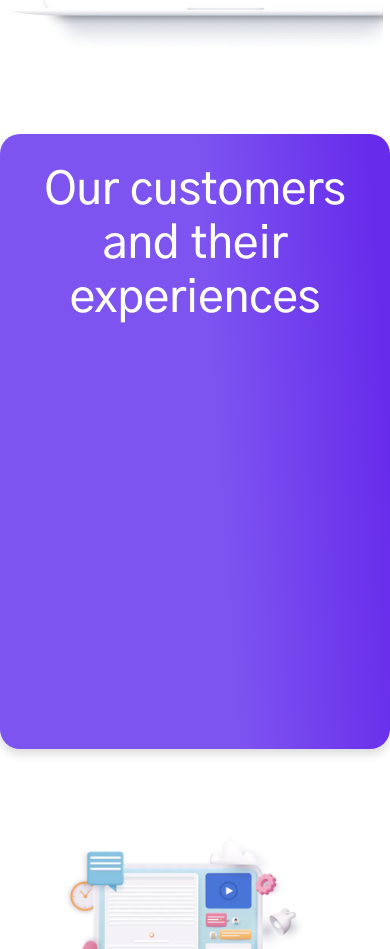
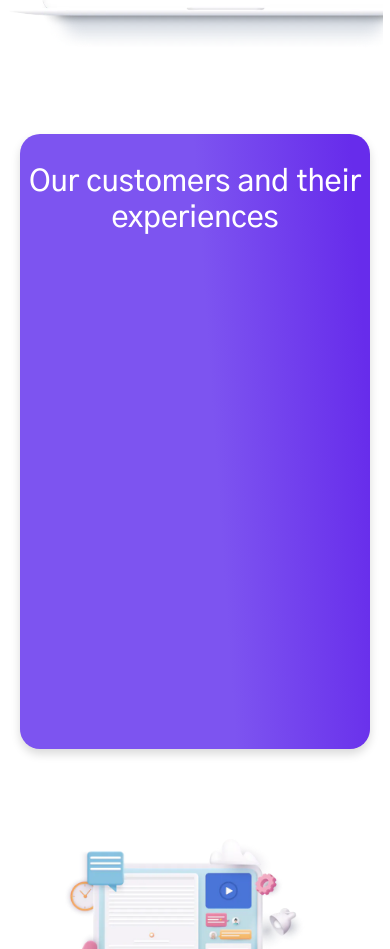
Before and after one commit to Elite-Codes/elite-codes.github.io, a React (Vite) app: page / in a window 390 px wide. Shown: the part 3077-4026 px from the top of the page. Built offline with nearby package versions, Linux system fonts and the light colour scheme.

Commit message:
fix: about page mobile view

```diff
--- a/src/components/css/aboutus.css
+++ b/src/components/css/aboutus.css
@@ -12,3 +12,13 @@
 .aboutus h1{
     font-size: 4.5rem;
 }
+
+
+@media screen and (max-width: 768px) {
+    .aboutus .container {
+        margin: 2rem;
+    }
+    .aboutus h1 {
+        font-size: 3rem;
+    }
+}
```
